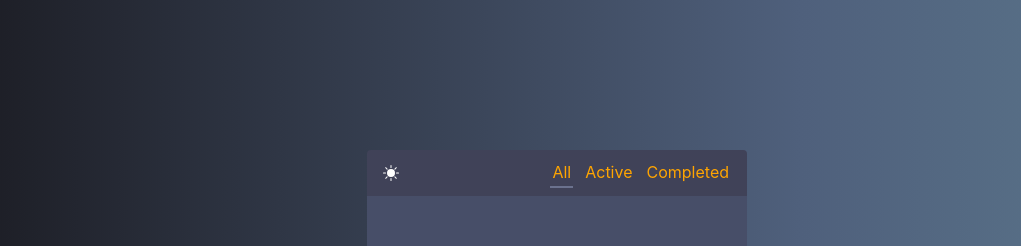
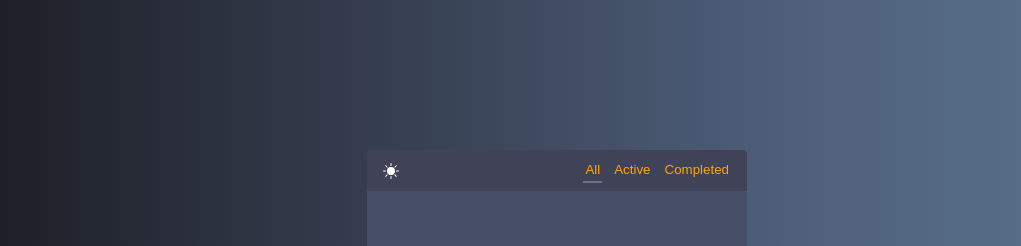
Before and after one commit to gunil0610/dc-todo-challenge, a React (Create React App) app: page / in a window 1280 px wide. Shown: the top 246 px of the page, without its empty margins (83-1104 px from the left). Built offline with nearby package versions, Linux system fonts and the light colour scheme.

Commit message:
refactor: refactoring and code splitting Header

```diff
--- a/src/App.css
+++ b/src/App.css
@@ -13,3 +13,13 @@
   place-items: center;
   accent-color: orange;
 }
+
+.container {
+  width: 380px;
+  height: 500px;
+  margin: 0 auto;
+  display: flex;
+  flex-direction: column;
+  border-radius: 4px;
+  overflow: hidden;
+}
--- a/src/App.tsx
+++ b/src/App.tsx
@@ -1,10 +1,20 @@
+import { useState } from "react";
 import "./App.css";
+import Header from "./components/Header/Header";
 import Todos from "./components/TodoList/TodoList";
 
+export type Filter = "all" | "active" | "completed";
+export const filters: Filter[] = ["all", "active", "completed"];
+
 function App() {
+  const [filter, setFilter] = useState<Filter>(filters[0]);
+
   return (
     <div className="App">
-      <Todos />
+      <div className="container">
+        <Header filter={filter} onFilterChange={setFilter} />
+        <Todos filter={filter} />
+      </div>
     </div>
   );
 }
--- /dev/null
+++ b/src/components/Header/Header.module.css
@@ -0,0 +1,35 @@
+.header {
+  width: 100%;
+  background: #404258;
+  display: flex;
+  align-items: center;
+  justify-content: space-between;
+  box-sizing: border-box;
+  padding: 8px 16px;
+}
+
+.themeIcon {
+  cursor: pointer;
+}
+
+.filter {
+  display: flex;
+  gap: 10px;
+  list-style: none;
+  color: orange;
+  padding: 0;
+  margin: 0;
+}
+
+.filterItem {
+  color: inherit;
+  background: none;
+  border: 0;
+  padding: 4px 2px;
+  cursor: pointer;
+}
+
+.selectedFilterItem {
+  box-sizing: border-box;
+  border-bottom: 2px solid #6b728e;
+}
--- /dev/null
+++ b/src/components/Header/Header.tsx
@@ -0,0 +1,36 @@
+import React from "react";
+import { BsSunFill } from "react-icons/bs";
+import { filters, Filter } from "../../App";
+
+import styles from "./Header.module.css";
+
+interface Props {
+  filter: Filter;
+  onFilterChange(filter: Filter): void;
+}
+
+const Header: React.FC<Props> = ({ filter, onFilterChange }) => {
+  return (
+    <div className={styles.header}>
+      {/* Icon */}
+      <BsSunFill className={styles.themeIcon} />
+      {/* Filter */}
+      <ul className={styles.filter}>
+        {filters.map((f) => (
+          <li>
+            <button
+              onClick={() => onFilterChange(f)}
+              className={`${styles.filterItem} ${
+                filter === f && styles.selectedFilterItem
+              }`}
+            >
+              {`${f[0].toUpperCase()}${f.slice(1)}`}
+            </button>
+          </li>
+        ))}
+      </ul>
+    </div>
+  );
+};
+
+export default Header;
--- a/src/components/TodoList/TodoList.module.css
+++ b/src/components/TodoList/TodoList.module.css
@@ -1,47 +1,3 @@
-.container {
-  width: 380px;
-  height: 500px;
-  margin: 0 auto;
-  display: flex;
-  flex-direction: column;
-  border-radius: 4px;
-  overflow: hidden;
-}
-
-/* Header */
-.header {
-  width: 100%;
-  background: #404258;
-  display: flex;
-  align-items: center;
-  justify-content: space-between;
-  box-sizing: border-box;
-  padding: 8px 16px;
-}
-
-.themeIcon {
-  cursor: pointer;
-}
-
-.filter {
-  display: flex;
-  gap: 10px;
-  list-style: none;
-  color: orange;
-  padding: 0;
-  margin: 0;
-}
-
-.selectedFilterItem {
-  box-sizing: border-box;
-  border-bottom: 2px solid #6b728e;
-}
-
-.filterItem {
-  padding: 4px 2px;
-  cursor: pointer;
-}
-
 /* List */
 .todoContainer {
   background: #474e68;
--- a/src/components/TodoList/TodoList.tsx
+++ b/src/components/TodoList/TodoList.tsx
@@ -1,13 +1,10 @@
 import React, { useState, useEffect } from "react";
-import { BsSunFill, BsTrashFill } from "react-icons/bs";
-import { ImCheckboxUnchecked, ImCheckboxChecked } from "react-icons/im";
+import { Filter } from "../../App";
 
 import AddTodo from "../AddTodo/AddTodo";
 import Todo from "../Todo/Todo";
 
 import styles from "./TodoList.module.css";
-
-type Filter = "all" | "active" | "completed";
 
 export interface TodoItem {
   id: string;
@@ -15,10 +12,13 @@ export interface TodoItem {
   status: "active" | "completed";
 }
 
-const Todos: React.FC = () => {
+interface Props {
+  filter: Filter;
+}
+
+const Todos: React.FC<Props> = ({ filter }) => {
   const [todos, setTodos] = useState<TodoItem[]>([]);
 
-  const [filter, setFilter] = useState<Filter>("all");
   const [filteredTodos, setFilteredTodos] = useState<TodoItem[]>([]);
 
   useEffect(() => {
@@ -35,40 +35,7 @@ const Todos: React.FC = () => {
     setTodos(todos.filter((t) => t.id !== deletedTodo.id));
 
   return (
-    <div className={styles.container}>
-      {/* Header */}
-      <div className={styles.header}>
-        {/* Icon */}
-        <BsSunFill className={styles.themeIcon} />
-        {/* Filter */}
-        <ul className={styles.filter}>
-          <li
-            onClick={() => setFilter("all")}
-            className={`${styles.filterItem} ${
-              filter === "all" && styles.selectedFilterItem
-            }`}
-          >
-            All
-          </li>
-          <li
-            onClick={() => setFilter("active")}
-            className={`${styles.filterItem} ${
-              filter === "active" && styles.selectedFilterItem
-            }`}
-          >
-            Active
-          </li>
-          <li
-            onClick={() => setFilter("completed")}
-            className={`${styles.filterItem} ${
-              filter === "completed" && styles.selectedFilterItem
-            }`}
-          >
-            Completed
-          </li>
-        </ul>
-      </div>
-
+    <>
       {/* List */}
       <div className={styles.todoContainer}>
         <ul className={styles.todoLists}>
@@ -84,7 +51,7 @@ const Todos: React.FC = () => {
       </div>
       {/* Input */}
       <AddTodo onAdd={handleAdd} />
-    </div>
+    </>
   );
 };
 
```
